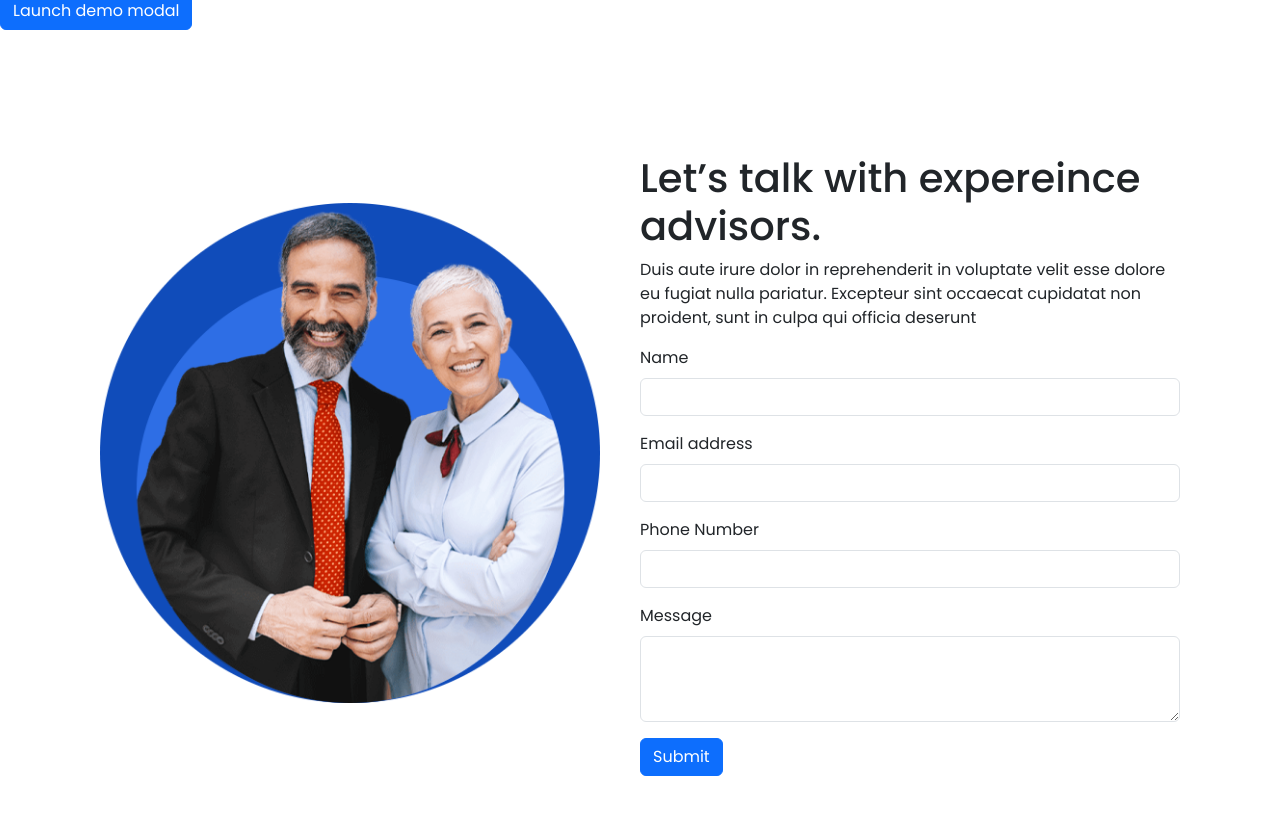
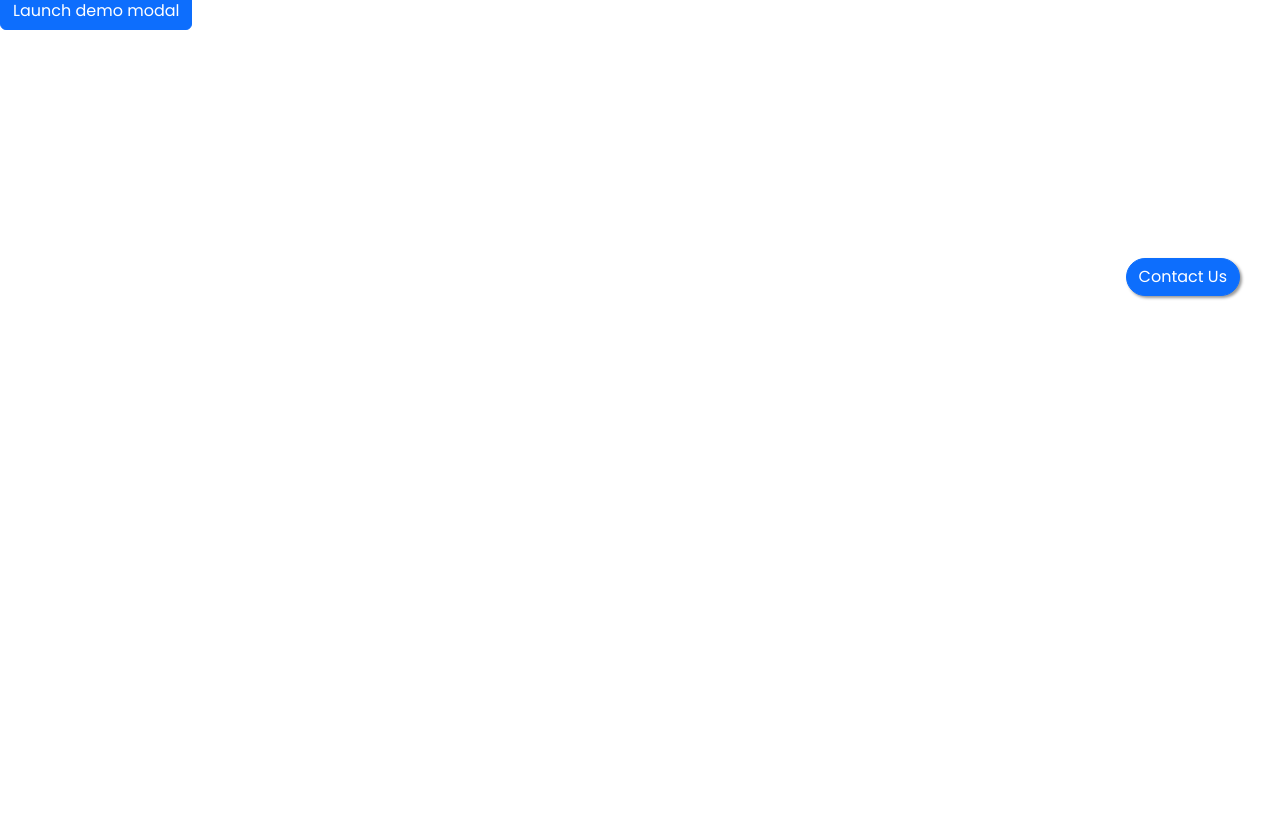
Before and after one commit to sayantanD1999/Insurance, a Next.js app: page / in a window 1280 px wide. Shown: the part 464-1278 px from the top of the page. After the commit the page ends 800 px from the top, so only its background shows below. Built offline with nearby package versions, Linux system fonts and the light colour scheme.

Commit message:
contact popup done

```diff
--- a/components/Contact.js
+++ b/components/Contact.js
@@ -1,20 +1,22 @@
 import React from "react";
 import styles from "../styles/contact.module.css";
-import Image from "next/image";
 import { useForm } from "react-hook-form";
 import axios from "axios";
 // Hidden for simplicity
 import * as yup from "yup";
 import { yupResolver } from "@hookform/resolvers/yup";
+import { useState } from "react";
+import Button from "react-bootstrap/Button";
+import Modal from "react-bootstrap/Modal";
 
 function Contact() {
   const phoneRegEx =
     /((\+*)((0[ -]*)*|((91 )*))((\d{12})+|(\d{10})+))|\d{5}([- ]*)\d{6}/;
-  const emailRegEx =
-    /^[a-zA-Z0-9.!#$%&'*+/=?^_`{|}~-]+@[a-zA-Z0-9-]+(?:\.[a-zA-Z0-9-]+)*$/;
+//   const emailRegEx =
+//     /^[a-zA-Z0-9.!#$%&'*+/=?^_`{|}~-]+@[a-zA-Z0-9-]+(?:\.[a-zA-Z0-9-]+)*$/;
   const schema = yup.object().shape({
-    email: yup.string().matches(emailRegEx, "Please provide a valid Email Id"),
-    first_name: yup.string().required("Name is required"),
+    // email: yup.string().matches(emailRegEx, "Please provide a valid Email Id"),
+    name: yup.string().required("Name is required"),
     phone: yup
       .string()
       .matches(phoneRegEx, "Please provide a valid phone number"),
@@ -43,20 +45,24 @@ function Contact() {
       });
   };
 
+  const [show, setShow] = useState(false);
+
+  const handleClose = () => setShow(false);
+  const handleShow = () => setShow(true);
+
   return (
     <>
-      <div className={styles.container}>
-        <div className={styles.contactImage}>
-          <Image src="/contact.png" width="500" height="500" />
-        </div>
+      <Button variant="primary" className={styles.floatBtn} onClick={handleShow}>
+        Contact Us
+      </Button>
 
+      <Modal show={show} onHide={handleClose}>
+        <Modal.Header closeButton>
+          <Modal.Title>Contact Us</Modal.Title>
+        </Modal.Header>
+        <Modal.Body>
+          {" "}
           <div className={styles.contactForm}>
-          <h1 className="mt-4">Let’s talk with expereince advisors.</h1>
-          <p>
-            Duis aute irure dolor in reprehenderit in voluptate velit esse
-            dolore eu fugiat nulla pariatur. Excepteur sint occaecat cupidatat
-            non proident, sunt in culpa qui officia deserunt
-          </p>
             <form onSubmit={handleSubmit(onSubmit)}>
               <div className="mb-3">
                 <label htmlFor="name" className="form-label">
@@ -65,44 +71,14 @@ function Contact() {
                 <input
                   type="text"
                   className="form-control"
-                {...register("first_name")}
+                  {...register("name")}
                   id="name"
-                name="first_name"
+                  name="name"
                 />
                 {errors && (
                   <p className="error-msg" role="alert">
                     {" "}
-                  {errors?.first_name?.message}
-                </p>
-              )}
-            </div>
-            {/* <div className="mb-3">
-              <label htmlFor="name" className="form-label">
-                Last Name
-              </label>
-              <input
-                type="text"
-                {...register("last_name")}
-                className="form-control"
-                id="name"
-                name="last_name"
-              />
-            </div> */}
-            <div className="mb-3">
-              <label htmlFor="email" className="form-label">
-                Email address
-              </label>
-              <input
-                type="email"
-                className="form-control"
-                id="email"
-                {...register("email")}
-                name="email"
-              />
-
-              {errors && (
-                <p className="error-msg" role="alert">
-                  {errors?.email?.message}
+                    {errors?.name?.message}
                   </p>
                 )}
               </div>
@@ -123,24 +99,13 @@ function Contact() {
                   </p>
                 )}
               </div>
-            <div className="mb-3">
-              <label htmlFor="message" className="form-label">
-                Message
-              </label>
-              <textarea
-                className="form-control"
-                id="message"
-                name="message"
-                {...register("message")}
-                rows="3"
-              ></textarea>
-            </div>
               <button type="submit" className="btn btn-primary">
                 Submit
               </button>
             </form>
           </div>
-      </div>
+        </Modal.Body>
+      </Modal>
     </>
   );
 }
--- a/package.json
+++ b/package.json
@@ -15,6 +15,7 @@
     "next": "13.4.13",
     "nodemailer": "^6.9.4",
     "react": "18.2.0",
+    "react-bootstrap": "^2.8.0",
     "react-dom": "18.2.0",
     "react-hook-form": "^7.45.4",
     "yup": "^1.2.0"
--- a/pages/api/sendMail.js
+++ b/pages/api/sendMail.js
@@ -11,9 +11,8 @@ export default async function handler(req, res) {
         ...mailOptions,
         subject: "Lead Contact",
         text: "Conatct form",
-        html: `<h1> ${data.data.name} ${data.data.phone} ${data.data.email} ${data.data.message}</h1>`,
+        html: `<h1> Name -  ${data.data.name} <br/> Phone - ${data.data.phone}}</h1>`,
       });
-      console.log(22);
       res.status(200).json(data);
       return res
         .status(200)
--- a/styles/contact.module.css
+++ b/styles/contact.module.css
@@ -1,5 +1,5 @@
 .contactForm{
-    width: 50%;
+    width: auto;
 }
 .contactImage{
     width: 50%;
@@ -9,3 +9,13 @@
     align-items: center;
     margin: 100px 100px 100px 100px;
 }
+
+.floatBtn{
+	position:fixed;
+	bottom:40px;
+	right:40px;
+	color:#FFF;
+	border-radius:50px;
+	text-align:center;
+	box-shadow: 2px 2px 3px #999;
+}
--- a/styles/globals.css
+++ b/styles/globals.css
@@ -13,3 +13,13 @@ body {
 .error-msg {
   color: red;
 }
+
+.float-button{
+	position:fixed;
+	bottom:40px;
+	right:40px;
+	color:#FFF;
+	border-radius:50px;
+	text-align:center;
+	box-shadow: 2px 2px 3px #999;
+}
```
Also changed, not shown: components/Calculator.js (added), 1 other file (tests, documents, lock files or other folders). Lines whose indentation alone changed are shown as unchanged.
